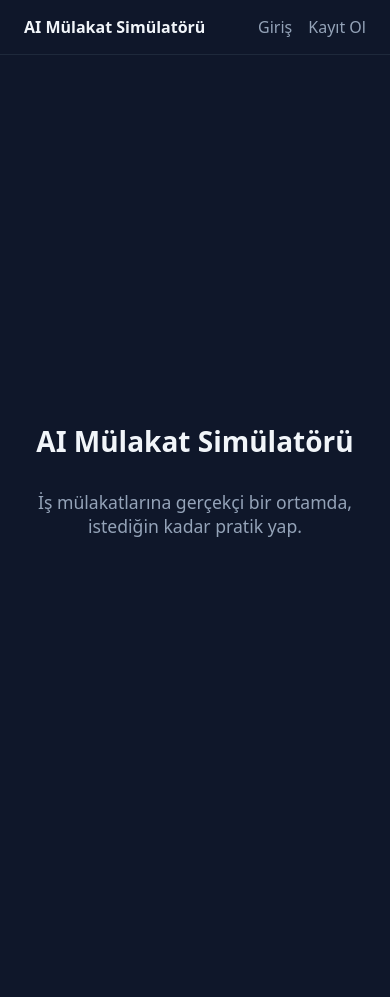
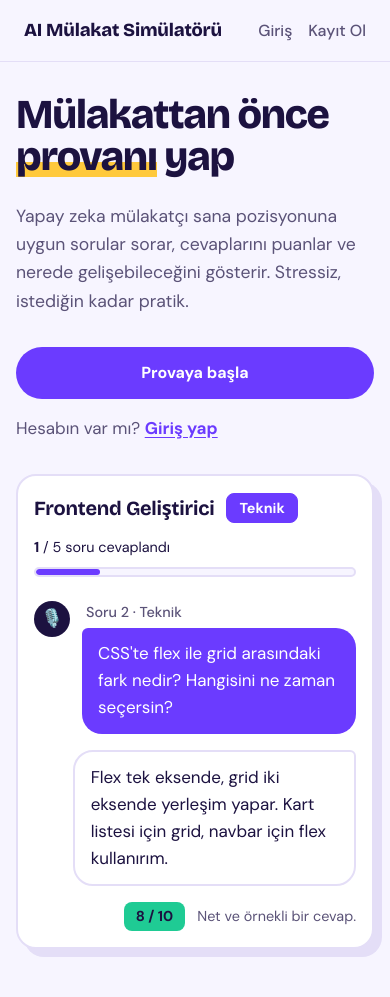
Before and after one commit to turkensar/mulakat-s-mulator, a Django app: page / in a window 390 px wide. Before the commit the page ends 537 px from the top, so only its background shows below. Run offline with Django 5.2, Linux system fonts and the light colour scheme.

Commit message:
arayuz: ana sayfayi yeni tasarim sistemine gecir
docs/mulakat2.md bolum 12.2 ve 12.4'e gore: solda buyuk baslik
("Mulakattan once provani yap": masaustunde 72px, mobilde 40px, vurgulu
kelimede sun isaretleyici cizgisi) ve tek bir birincil buton; sagda ornek
bir mulakattan animasyonlu kesit (AI sorusu, kullanici cevabi ve mint
puan rozeti sirayla belirir). Ziyaretciye "Provaya baslas" (kayit) ve giris
baglantisi, giris yapmis kullaniciya "Yeni mulakat baslat" ve panel
baglantisi gosterilir. Sayfadaki tek animasyon kesitteki mesajlardir; fill-mode
backwards sayesinde prefers-reduced-motion'da animation:none ile mesajlar
dogrudan gorunur kalir. Fiyatlandirma iddiasi icermez.

base.css'ten yalnizca ana sayfanin kullandigi .landing* kurallari silindi.

Test (tarayici): getAnimations() ile sayfada yalnizca 3 animasyon (kesitte,
gecikmeler 0.6/2.2/3.8 sn); animasyon sonunda tum mesajlar gorunur;
masaustunde (1100px) iki sutun, baslik 72px, tek birincil buton, ilk
ekrana sigiyor; 280px'te baslik 40px ve kesit duzgun sariliyor; ziyaretci
surumu cerezsiz istekle dogrulandi (Provaya basla -> /kayit/, giris
baglantisi, panel baglantisi yok).

Co-Authored-By: Claude Sonnet 5 <noreply@anthropic.com>

```diff
--- a/static/css/base.css
+++ b/static/css/base.css
@@ -7,27 +7,6 @@ body {
     font-family: system-ui, -apple-system, "Segoe UI", sans-serif;
     background: #0f172a;
     color: #f1f5f9;
-}
-
-.landing {
-    min-height: 100vh;
-    display: flex;
-    flex-direction: column;
-    align-items: center;
-    justify-content: center;
-    text-align: center;
-    padding: 24px;
-}
-
-.landing h1 {
-    font-size: clamp(1.75rem, 4vw, 2.75rem);
-    margin-bottom: 12px;
-}
-
-.landing p {
-    font-size: 1.1rem;
-    color: #94a3b8;
-    max-width: 480px;
 }
 
 .navbar {
--- /dev/null
+++ b/static/css/home.css
@@ -0,0 +1,145 @@
+/* Ana sayfa (docs/mulakat2.md §12.2, §12.4): büyük başlık, tek birincil buton, animasyonlu örnek sohbet */
+
+.home {
+    display: grid;
+    grid-template-columns: 1.15fr 1fr;
+    align-items: center;
+    gap: var(--space-12);
+    max-width: 1080px;
+    min-height: calc(100vh - 66px);
+    margin: 0 auto;
+    padding: var(--space-12) var(--space-4);
+}
+
+/* Başlık: masaüstünde 72px'e, mobilde 40px'e iner (§12.2) */
+.home h1 {
+    font-size: clamp(2.5rem, 1.2rem + 5.6vw, 4.5rem);
+    line-height: 1.02;
+    letter-spacing: -0.03em;
+}
+
+/* Vurgu (sun): işaretleyici çizgisi; metin --ink kalır */
+.home__mark {
+    background: linear-gradient(transparent 62%, var(--sun) 62% 92%, transparent 92%);
+    -webkit-box-decoration-break: clone;
+    box-decoration-break: clone;
+}
+
+.home__lead {
+    margin: var(--space-6) 0 0;
+    color: var(--ink-soft);
+    font-size: 1.2rem;
+}
+
+.home__actions {
+    display: flex;
+    flex-wrap: wrap;
+    align-items: center;
+    gap: var(--space-4) var(--space-6);
+    margin-top: var(--space-8);
+}
+
+.home__note {
+    margin: 0;
+    color: var(--ink-soft);
+}
+
+.home__note a,
+.home__link {
+    color: var(--violet);
+    font-weight: 700;
+    text-underline-offset: 3px;
+}
+
+/* Örnek mülakat kesiti: mesajlar sırayla belirir (sayfadaki tek animasyon) */
+.demo {
+    padding: var(--space-6);
+    background: var(--surface);
+    border: 2px solid var(--line);
+    border-radius: var(--radius-block);
+    box-shadow: 12px 12px 0 var(--line);
+}
+
+.demo__title {
+    display: flex;
+    flex-wrap: wrap;
+    align-items: center;
+    gap: var(--space-2) var(--space-3);
+}
+
+.demo__title strong {
+    font-family: var(--font-display);
+    font-size: 1.25rem;
+    letter-spacing: -0.01em;
+}
+
+.demo__count {
+    margin: var(--space-3) 0 var(--space-2);
+    font-size: 0.9rem;
+}
+
+.demo__bar {
+    height: 10px;
+    overflow: hidden;
+    background: var(--bg);
+    border: 2px solid var(--line);
+    border-radius: var(--radius-pill);
+}
+
+.demo__bar span {
+    display: block;
+    width: 20%;
+    height: 100%;
+    background: var(--violet);
+    border-radius: var(--radius-pill);
+}
+
+.demo__thread {
+    display: flex;
+    flex-direction: column;
+    gap: var(--space-4);
+    margin-top: var(--space-6);
+}
+
+.demo__score {
+    align-self: flex-end;
+    display: flex;
+    align-items: center;
+    gap: var(--space-3);
+    color: var(--ink-soft);
+    font-size: 0.9rem;
+}
+
+.demo__step {
+    animation: demo-in 0.5s ease-out var(--delay, 0s) backwards;
+}
+
+@keyframes demo-in {
+    from {
+        opacity: 0;
+        transform: translateY(10px);
+    }
+}
+
+@media (max-width: 860px) {
+    .home {
+        grid-template-columns: 1fr;
+        gap: var(--space-8);
+        min-height: 0;
+        padding-top: var(--space-8);
+        padding-bottom: var(--space-12);
+    }
+
+    .home__lead {
+        font-size: 1.1rem;
+    }
+
+    .home__actions .btn {
+        width: 100%;
+    }
+
+    .demo {
+        padding: var(--space-4);
+        box-shadow: 8px 8px 0 var(--line);
+    }
+}
--- a/templates/home.html
+++ b/templates/home.html
@@ -1,8 +1,57 @@
 {% extends 'base.html' %}
 
+{% block body_class %}ds{% endblock %}
+
+{% block extra_css %}
+<link rel="stylesheet" href="/static/css/chat.css">
+<link rel="stylesheet" href="/static/css/home.css">
+{% endblock %}
+
 {% block content %}
-<section class="landing">
-    <h1>AI Mülakat Simülatörü</h1>
-    <p>İş mülakatlarına gerçekçi bir ortamda, istediğin kadar pratik yap.</p>
+<section class="home">
+    <div class="home__copy">
+        <h1>Mülakattan önce <span class="home__mark">provanı</span> yap</h1>
+        <p class="home__lead">
+            Yapay zeka mülakatçı sana pozisyonuna uygun sorular sorar, cevaplarını puanlar
+            ve nerede gelişebileceğini gösterir. Stressiz, istediğin kadar pratik.
+        </p>
+        <div class="home__actions">
+            {% if user.is_authenticated %}
+                <a href="{% url 'interview_create' %}" class="btn btn--primary">Yeni mülakat başlat</a>
+                <a href="{% url 'panel' %}" class="home__link">Panelime git</a>
+            {% else %}
+                <a href="{% url 'register' %}" class="btn btn--primary">Provaya başla</a>
+                <p class="home__note">Hesabın var mı? <a href="{% url 'login' %}">Giriş yap</a></p>
+            {% endif %}
+        </div>
+    </div>
+
+    <div class="demo" role="group" aria-label="Örnek bir mülakattan kesit">
+        <div class="demo__head">
+            <div class="demo__title">
+                <strong>Frontend Geliştirici</strong>
+                <span class="badge badge--type">Teknik</span>
+            </div>
+            <p class="demo__count"><strong>1</strong> / 5 soru cevaplandı</p>
+            <div class="demo__bar" aria-hidden="true"><span></span></div>
+        </div>
+
+        <div class="demo__thread">
+            <div class="msg msg--ai demo__step" style="--delay: 0.6s">
+                <span class="msg__avatar" aria-hidden="true">🎙️</span>
+                <div class="msg__body">
+                    <p class="msg__label">Soru 2 · Teknik</p>
+                    <div class="bubble">CSS'te flex ile grid arasındaki fark nedir? Hangisini ne zaman seçersin?</div>
+                </div>
+            </div>
+            <div class="msg msg--me demo__step" style="--delay: 2.2s">
+                <div class="bubble">Flex tek eksende, grid iki eksende yerleşim yapar. Kart listesi için grid, navbar için flex kullanırım.</div>
+            </div>
+            <div class="demo__score band-high demo__step" style="--delay: 3.8s">
+                <span class="score-badge">8 / 10</span>
+                <span>Net ve örnekli bir cevap.</span>
+            </div>
+        </div>
+    </div>
 </section>
 {% endblock %}
```
